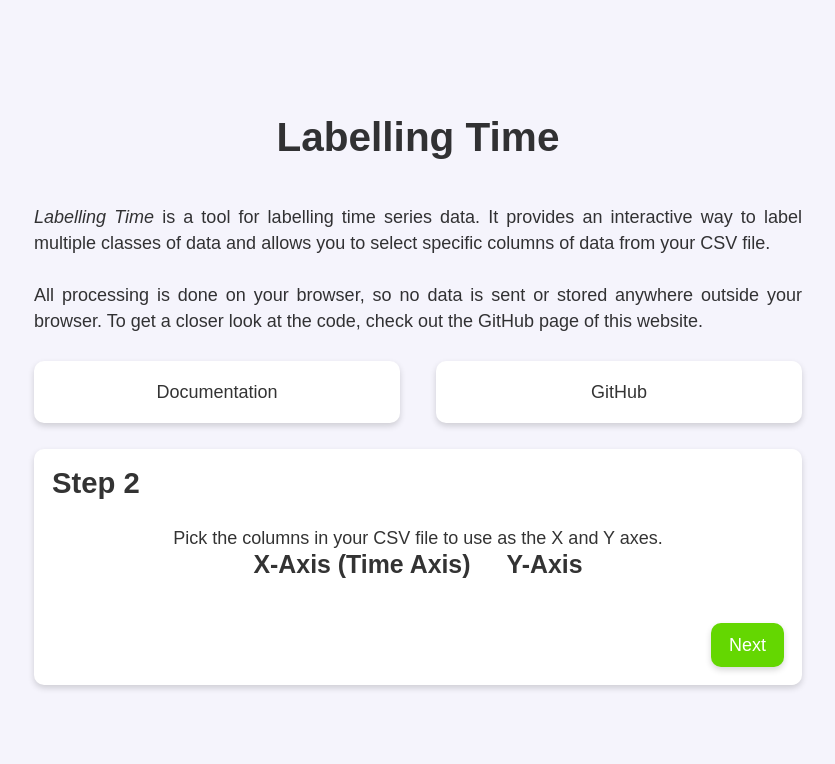
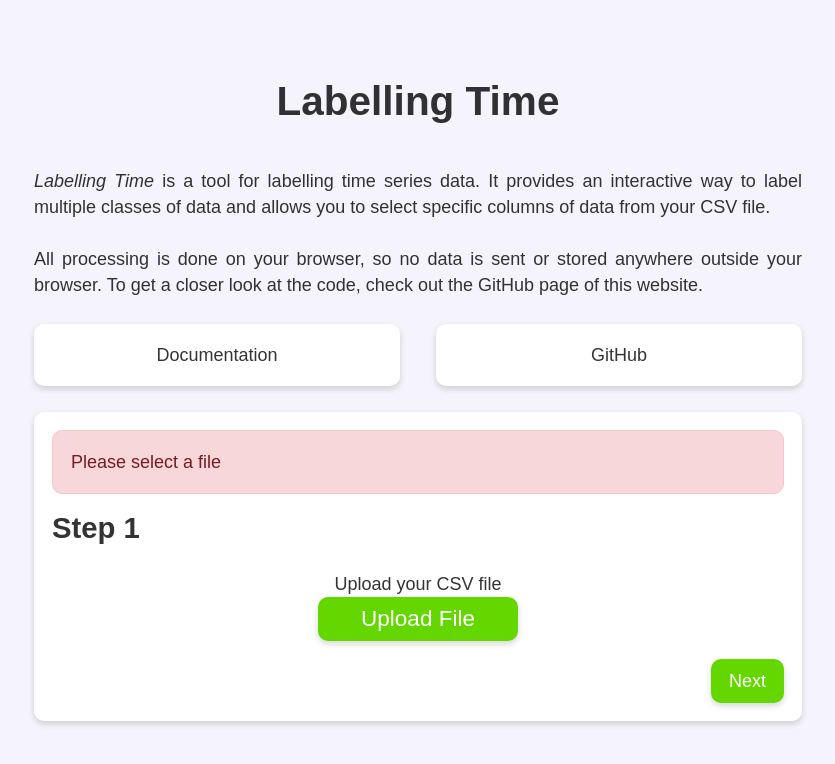
Before and after one commit to joeltio/labelling-time, a Gatsby site in the folder labelling-time/: page / in a window 1280 px wide. Both pictures are taken after a click on the button "Next". Shown: the whole page, without its empty margins (222-1057 px from the left). Built offline with nearby package versions, Linux system fonts and the light colour scheme; Gatsby itself is replaced by a stand-in of ours.

Commit message:
Add error handling

```diff
--- a/labelling-time/src/components/Card/CardProcess.tsx
+++ b/labelling-time/src/components/Card/CardProcess.tsx
@@ -1,23 +1,37 @@
 import React, { ReactNode } from 'react';
 
 import Card from './Card';
+
+import styles from './cardProcess.module.css';
 
 type PropTypes = {
     children: ReactNode,
     step: number,
     className?: string,
+    error?: string,
 }
 
 const CardProcess: React.FC<PropTypes> = ({
     children,
     step,
     className,
+    error,
 }) => {
     const childrenArr = React.Children.toArray(children);
     const current = childrenArr[step];
 
+    let errorBox: React.ReactNode;
+    if (error) {
+        errorBox = (
+            <div className={styles.error}>
+                {error}
+            </div>
+        );
+    }
+
     return (
         <Card className={className}>
+            {errorBox}
             {current}
         </Card>
     );
--- /dev/null
+++ b/labelling-time/src/components/Card/cardProcess.module.css
@@ -0,0 +1,8 @@
+.error {
+    background-color: #f8d7da;
+    color: #721c24;
+    border: #f5c6cb solid 1px;
+    border-radius: 10px;
+    padding: 1rem;
+    margin-bottom: 1rem;
+}
--- a/labelling-time/src/pages/index.tsx
+++ b/labelling-time/src/pages/index.tsx
@@ -54,6 +54,8 @@ const Home: React.FC<PageProps<DataProps>> = ({ data }) => {
     };
 
     // Step 2: Select columns to use for each axis
+    const axisNextCondition = !!(state.columnIndices
+        && state.columnIndices[0] && state.columnIndices[1]);
     const onAxisValChange = (indices: [number, number]) => {
         dispatch({
             type: 'set_column_indices',
@@ -61,11 +63,20 @@ const Home: React.FC<PageProps<DataProps>> = ({ data }) => {
         });
     };
 
-    const onNext = () => {
-        dispatch({
-            type: 'next_step',
-        });
-    };
+    const onNext = (val: any, errorMessage: string) => (
+        () => {
+            if (val === null || val === false) {
+                dispatch({
+                    type: 'error',
+                    errorMessage,
+                });
+            } else {
+                dispatch({
+                    type: 'next_step',
+                });
+            }
+        }
+    );
 
     // Create functions to open other pages
     const { site: { siteMetadata: { githubURL } } } = data;
@@ -111,11 +122,15 @@ const Home: React.FC<PageProps<DataProps>> = ({ data }) => {
                 </div>
 
                 {/* Process Data */}
-                <CardProcess step={state.step} className={styles.cardStep}>
+                <CardProcess
+                    step={state.step}
+                    className={styles.cardStep}
+                    error={state.error}
+                >
                     <CardStep
                         stepNum="1"
                         className={styles.stepBody}
-                        onNext={onNext}
+                        onNext={onNext(state.file, 'Please select a file')}
                     >
                         <p>Upload your CSV file</p>
                         <FileUpload id="data_file" onUpload={onUpload} />
@@ -123,7 +138,7 @@ const Home: React.FC<PageProps<DataProps>> = ({ data }) => {
                     <CardStep
                         stepNum="2"
                         className={styles.stepBody}
-                        onNext={onNext}
+                        onNext={onNext(axisNextCondition, 'Please select the axes')}
                     >
                         <p>Pick the columns in your CSV file to use as the X and Y axes.</p>
                         <HeaderSelect
@@ -134,7 +149,7 @@ const Home: React.FC<PageProps<DataProps>> = ({ data }) => {
                     <CardStep
                         stepNum="3"
                         className={styles.stepBody}
-                        onNext={onNext}
+                        onNext={onNext(state.dateFormat, 'Please provide a date format')}
                     >
                         <p>Please specify how the date should be parsed.</p>
                         <input type="text" />
```
